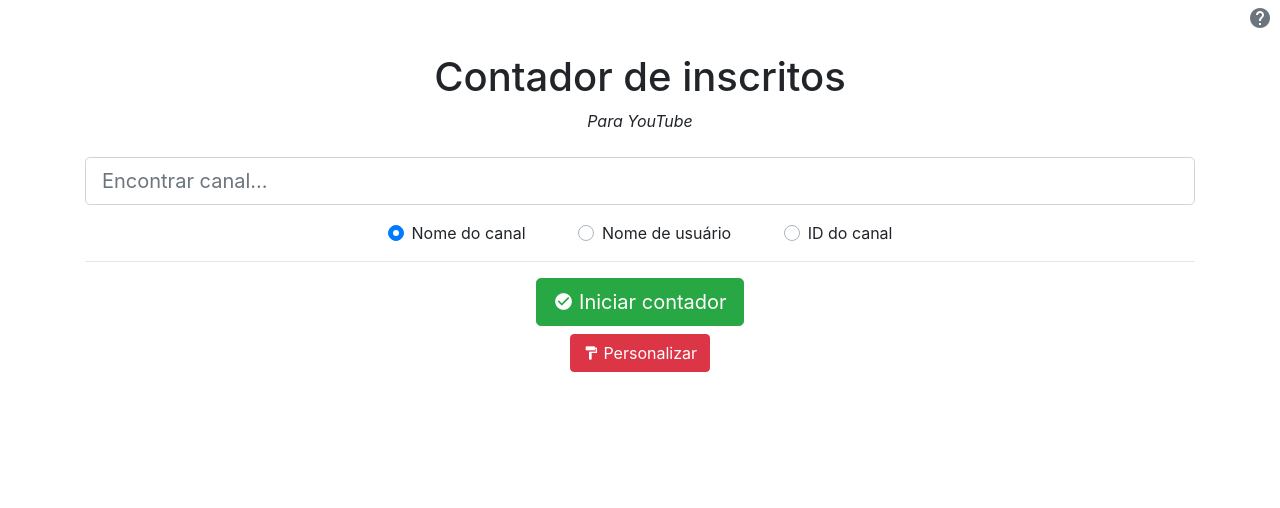
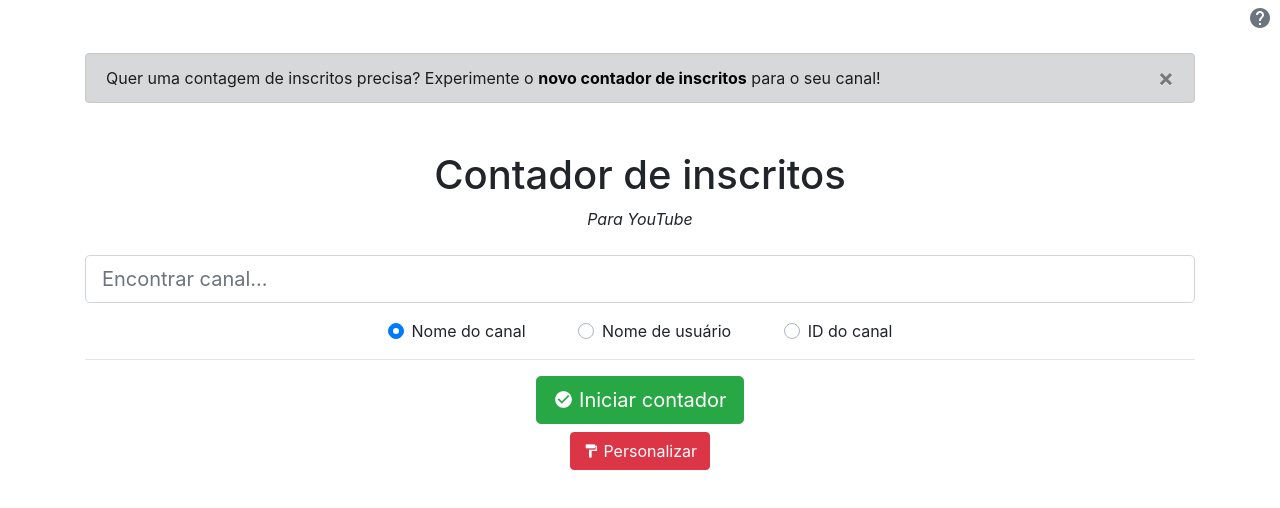
Before and after one commit to josejefferson/contador-de-inscritos, a plain HTML site: page index.html in a window 1280 px wide. Drawn offline with nearby package versions, Linux system fonts and the light colour scheme.

Commit message:
Anúncio do novo contador de inscritos

```diff
--- a/css/index.css
+++ b/css/index.css
@@ -25,3 +25,7 @@ input[type=color].form-control::-webkit-color-swatch {
 #customCSS {
 	font-family: monospace;
 }
+
+.hidden {
+	display: none !important;
+}
--- a/index.html
+++ b/index.html
@@ -46,6 +46,15 @@
 	</div>
 
 	<div class="container my-3">
+		<div class="alert alert-dark alert-dismissible hidden mb-5 newSubCounter">
+			Quer uma contagem de inscritos precisa? Experimente o
+			<a href="https://josejefferson.github.io/contador-de-inscritos-preciso/" target="_blank" class="alert-link">
+				novo contador de inscritos</a> para o seu canal!
+			<button type="button" class="newSubCounterClose close" data-dismiss="alert">
+				<span aria-hidden="true">&times;</span>
+			</button>
+		</div>
+
 		<form action="counter.html" method="get" target="_blank">
 			<h1 class="text-center">Contador de inscritos</h1>
 			<i class="text-center d-block mb-4">Para YouTube</i>
--- a/js/index.js
+++ b/js/index.js
@@ -13,6 +13,11 @@ if ('serviceWorker' in navigator) {
 		}
 	})
 }
+
+if (localStorage.getItem('newSubCounterDismiss') != 'true')
+	$('.newSubCounter').removeClass('hidden')
+
+$('.newSubCounterClose').click(() => localStorage.setItem('newSubCounterDismiss', 'true'))
 
 const presets = {
 	'desktop': {
```
